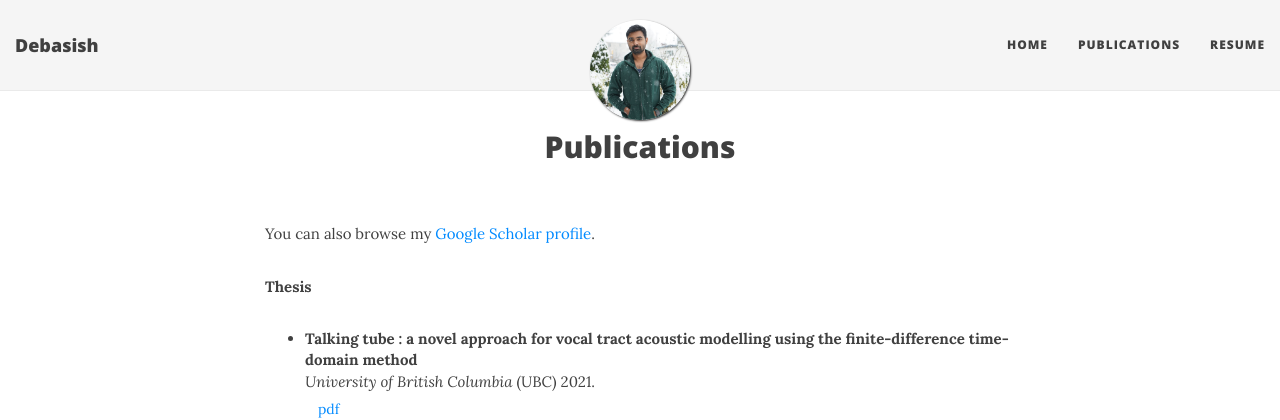
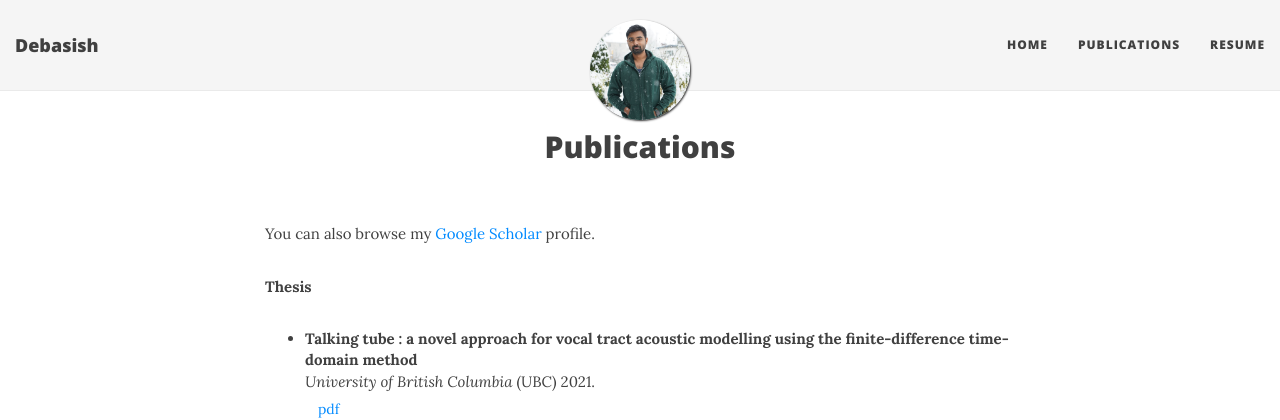
Before and after one commit to Debasishray19/debasishray19.github.io, a Jekyll site: the page built from publications.md, in a window 1280 px wide and 900 px high. Shown: the top 420 px of the window. Built offline with Jekyll 4.4.1, drawn with Linux system fonts in a browser that asks for light colours; nearby versions of some CDN libraries.

```diff
--- a/publications.md
+++ b/publications.md
@@ -3,7 +3,7 @@ layout: page
 title: Publications
 ---
 
-You can also browse my <a href="https://scholar.google.com/citations?user=HzIWE5kAAAAJ" target="_blank">Google Scholar profile</a>.
+You can also browse my <a href="https://scholar.google.com/citations?user=HzIWE5kAAAAJ" target="_blank">Google Scholar</a> profile.
 <br />
 
 **Thesis**
```
